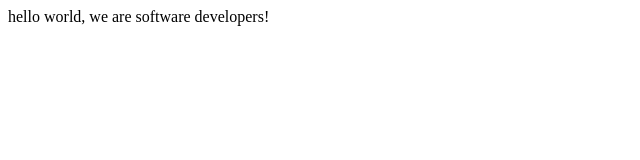
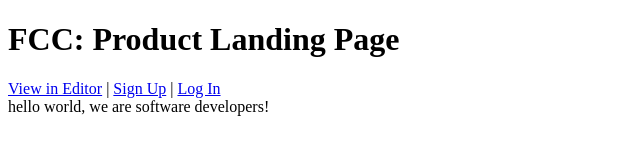
Before and after one commit to soyrbto/challengeMicroHumairaRoberto, a plain HTML site: page index.html in a window 1280 px wide. Shown: the whole page, without its empty margins (0-640 px from the left). Drawn offline with Linux system fonts and the light colour scheme.

Commit message:
updated 4/16

```diff
--- a/index.html
+++ b/index.html
@@ -6,6 +6,14 @@
     <link rel="stylesheet" href="css/style.css" />
   </head>
 
+  <div class="header", id="header">
+    <h1>FCC: Product Landing Page</h1>
+    <nav id="nav-bar">
+      <a class="nav-link", href="https://codepen.io/freeCodeCamp/pen/RKRbwL">View in Editor</a> |
+      <a class="nav-link", href="https://codepen.io/accounts/signup/user/free">Sign Up</a> |
+      <a class="nav-link", href="https://codepen.io/login">Log In</a>
+    </nav>
+  </div>
   <body>
     <script src="https://cdn.freecodecamp.org/testable-projects-fcc/v1/bundle.js"></script>
 
```
